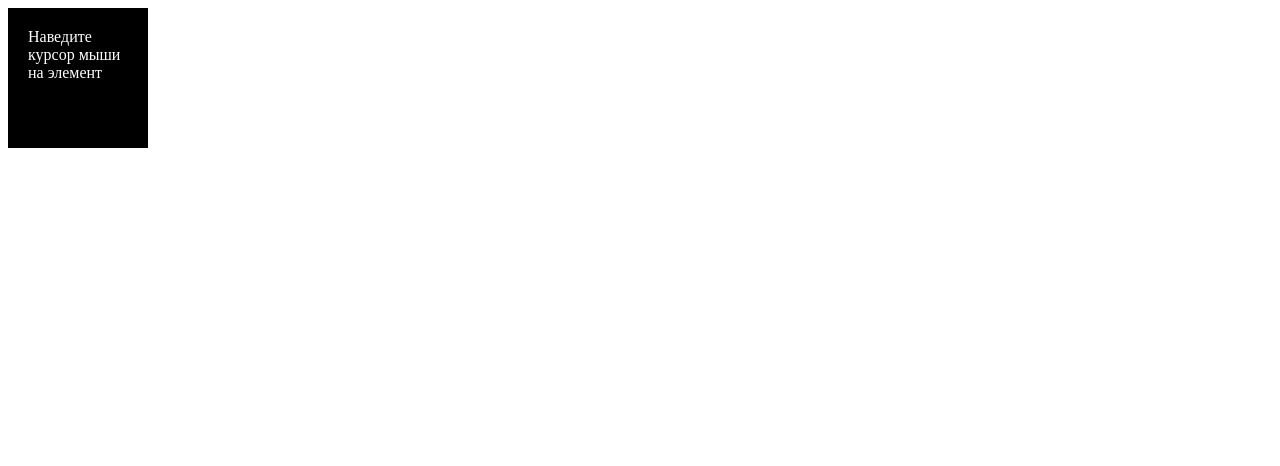
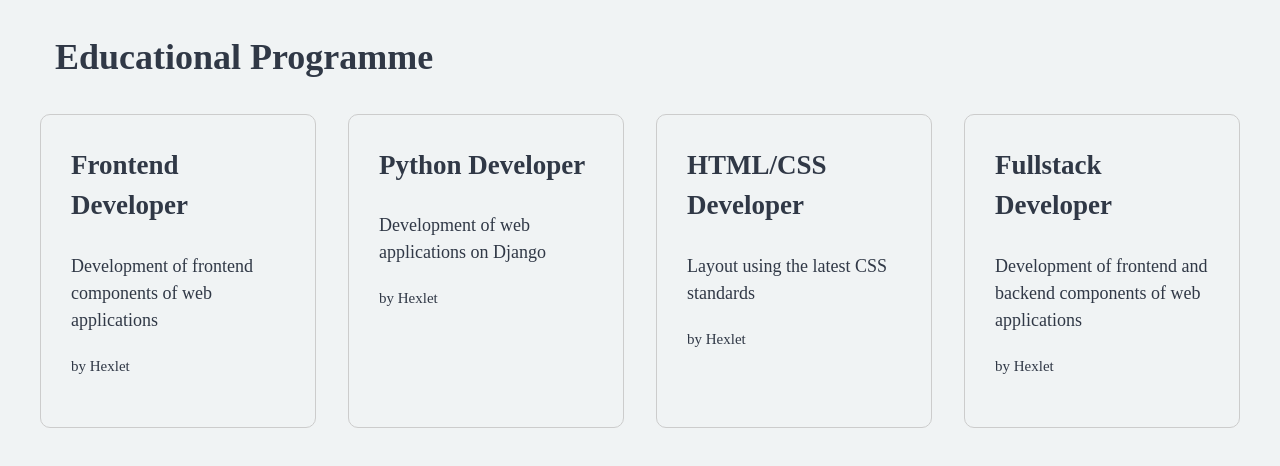
Before and after one commit to asdaroot/css_possition_elements, a plain HTML site: page index.html in a window 1280 px wide. Drawn offline with Linux system fonts and the light colour scheme; a web font is replaced by a local one.

Commit message:
lesson3 task

```diff
--- a/index.html
+++ b/index.html
@@ -1,22 +1,40 @@
 <!DOCTYPE html>
-<html>
-
+<html lang="en">
 
   <head>
     <meta charset="UTF-8">
-    <link rel="stylesheet" href="style.css">
-    <title>Моё резюме</title>
+    <meta name="viewport" content="width=device-width, initial-scale=1.0">
+    <link rel="stylesheet" href="styles/app.css">
+    <title>Educational Programme</title>
   </head>
 
   <body>
-
-    <div class="animate-hover black-square">
-        Наведите курсор мыши на элемент
+    <section class="container">
+      <header>
+        <h2>Educational Programme</h2>
+      </header>
+      <div class="column-container justify-content-between">
+        <div class="column-4 card">
+          <h3>Frontend Developer</h3>
+          <p>Development of frontend components of web applications</p>
+          <p><small>by Hexlet</small></p>
         </div>
-
-
+        <div class="column-4 card">
+          <h3>Python Developer</h3>
+          <p>Development of web applications on Django</p>
+          <p><small>by Hexlet</small></p>
+        </div>
+        <div class="column-4 card">
+          <h3>HTML/CSS Developer</h3>
+          <p>Layout using the latest CSS standards</p>
+          <p><small>by Hexlet</small></p>
+        </div>
+        <div class="column-4 card">
+          <h3>Fullstack Developer</h3>
+          <p>Development of frontend and backend components of web applications</p>
+          <p><small>by Hexlet</small></p>
+        </div>
+      </div>
+    </section>
   </body>
-
-
-
 </html>
--- a/style.css
+++ /dev/null
@@ -1,16 +0,0 @@
-.black-square {
-    width: 100px;
-    height: 100px;
-    padding: 20px;
-
-    background: black;
-    color: #FFF;
-  }
-
-  .animate-hover:hover {
-    position: relative;
-    top: 10px;
-    left: 10px;
-
-    cursor: pointer;
-  }
--- /dev/null
+++ b/styles/app.css
@@ -0,0 +1,82 @@
+@font-face {
+    font-family: "Libre Bodoni";
+    src: url("../assets/fonts/LibreBodoni-Regular.ttf");
+  }
+
+  * {
+    box-sizing: border-box;
+  }
+
+  body {
+    margin: 0;
+    padding: 0;
+
+    color: #303846;
+    font: 18px/1.5 "Libre Bodoni", serif;
+
+    background: #f0f3f4;
+  }
+
+  h2 {
+    padding-right: 15px;
+    padding-left: 15px;
+
+    font-weight: bold;
+    font-size: 2em;
+  }
+
+  .justify-content-between {
+    justify-content: space-between;
+  }
+
+  .container {
+    width: 1230px;
+    margin: 0 auto;
+    padding-right: 15px;
+    padding-left: 15px;
+  }
+
+  .column-container {
+    display: flex;
+    flex-wrap: wrap;
+  }
+
+  .column-4 {
+    width: 23%;
+    margin-bottom: 2%;
+  }
+
+  .card {
+    /* BEGIN (write your solution here) */
+    position: relative;
+    top: 0px;
+    left: 0px;
+    /* END */
+
+    padding: 30px;
+
+    border: 1px solid #ccc;
+    border-radius: 10px;
+
+    transition: 0.7s;
+  }
+
+  .card:hover {
+    /* BEGIN (write your solution here) */
+    position: relative;
+    top: -15px;
+    left: -10px;
+
+    /* END */
+
+    color: #fff;
+
+    background: linear-gradient(45deg, #4158d0, #c850c0 40%, #ffcc70 90%);
+    cursor: pointer;
+  }
+
+  .card h3 {
+    margin-top: 0;
+
+    font-size: 1.5em;
+  }
```
Lines whose indentation alone changed are shown as unchanged.
